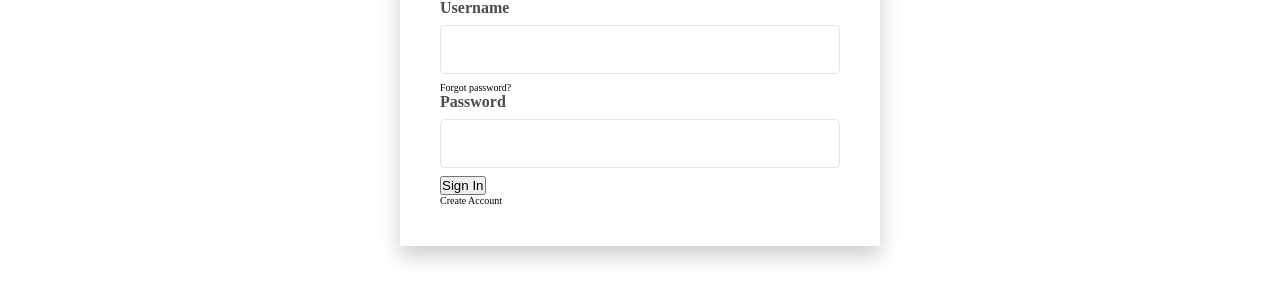
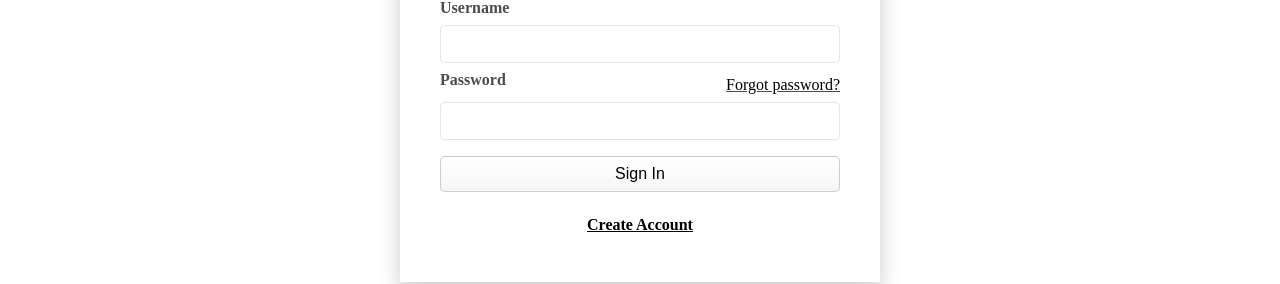
Before and after one commit to EsRun/npm_clone, a React (Create React App) app: page /login in a window 1280 px wide. Shown: the part 489-773 px from the top of the page. Built offline with nearby package versions, Linux system fonts and the light colour scheme.

Commit message:
add : login style

```diff
--- a/src/components/styles/LoginStyle.js
+++ b/src/components/styles/LoginStyle.js
@@ -1,3 +1,4 @@
+import { Link } from "react-router-dom";
 import styled from "styled-components";
 
 export const TopBorder = styled.div`
@@ -115,6 +116,7 @@ export const LoginInput = styled.div`
     margin: 0.8rem 0.8rem 0.8rem 0;
     padding: 1.6rem 0.8rem;
     width: 100%;
+    height: 38px;
     border: 1px solid #0000001a;
     border-radius: 0.5rem;
   }
@@ -123,3 +125,35 @@ export const LoginLabel = styled.label`
   margin: 0.4rem 0 0.8rem;
   font-weight: bold;
 `;
+
+export const ForgotLabel = styled.div`
+  float: right;
+  margin-top: 0.5rem;
+  font-size: 1.6rem;
+  text-decoration: underline;
+`;
+
+export const SignBtn = styled.button`
+  margin: 0.8rem 0;
+  padding: 0.8rem 1.6rem;
+  width: 100%;
+  background-color: #fff;
+  background-image: linear-gradient(
+    -180deg,
+    rgba(255, 255, 255, 0.09) 0%,
+    rgba(17, 17, 17, 0.04) 100%
+  );
+  border: 1px solid rgba(22, 22, 22, 0.2);
+  border-radius: 0.5rem;
+  font-size: 1.6rem;
+  color: #000;
+`;
+
+export const CreateLink = styled(Link)`
+  margin: 1.6rem 0 0.8rem;
+  display: block;
+  font-size: 1.6rem;
+  font-weight: bold;
+  text-align: center;
+  text-decoration: underline;
+`;
--- a/src/pages/auth/Login.jsx
+++ b/src/pages/auth/Login.jsx
@@ -12,6 +12,9 @@ import {
   LoginLabel,
   LoginTitle,
   MoveImage,
+  SignBtn,
+  ForgotLabel,
+  CreateLink,
 } from "../../components/styles/LoginStyle";
 
 export default function Login() {
@@ -99,9 +102,9 @@ export default function Login() {
                       element="input"
                     />
                   </LoginInput>
-                  <div>
+                  <ForgotLabel>
                     <Link to={"/forgot"}>Forgot password?</Link>
-                  </div>
+                  </ForgotLabel>
                   <LoginInput>
                     <div>
                       <LoginLabel htmlFor="login_password">Password</LoginLabel>
@@ -118,11 +121,11 @@ export default function Login() {
                     />
                   </LoginInput>
                   <input type="hidden" aria-hidden="true" name="csrftoken" />
-                  <button type="submit">Sign In</button>
+                  <SignBtn type="submit">Sign In</SignBtn>
                 </Form>
-                <Link to={"/signup"} rel="npm:signup">
+                <CreateLink to={"/signup"} rel="npm:signup">
                   Create Account
-                </Link>
+                </CreateLink>
               </div>
             </div>
           </LoginBox>
--- a/src/redux/store.js
+++ b/src/redux/store.js
@@ -10,7 +10,6 @@ const reducers = combineReducers({
 const persistConfig = {
   key: "root",
   storage,
-  whitelist: ["auth"],
 };
 
 const persistedReducer = persistReducer(persistConfig, reducers);
```
